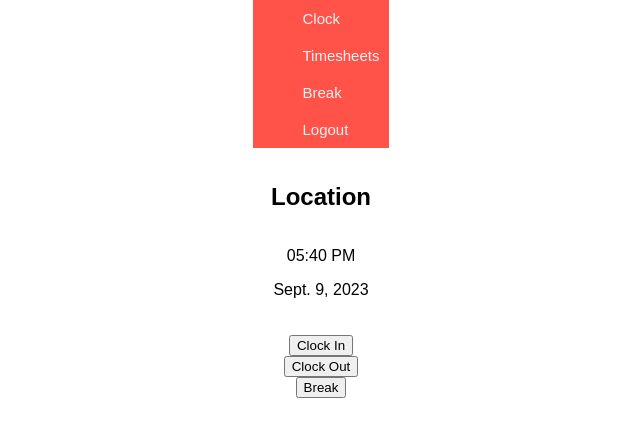
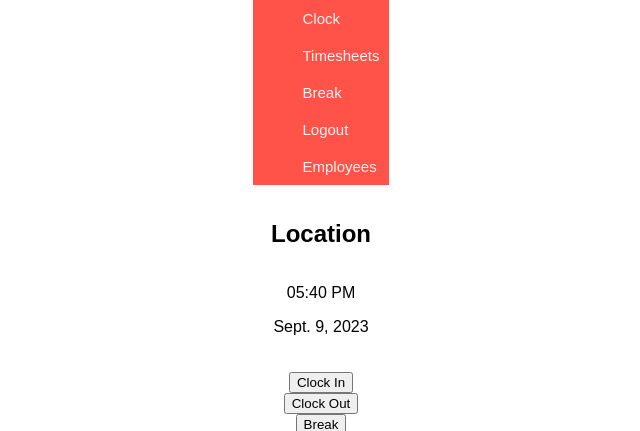
Before and after one commit to keeeeeyu/schedule, a Django app: page /home/ in a window 1280 px wide. Shown: the top 431 px of the page, without its empty margins (319-959 px from the left). Run offline with Django 4.2, Linux system fonts and the light colour scheme; the visitor is signed in with stand-in values (Sample User, id 1).

Commit message:
all employees appear on employees page for managers

```diff
--- /dev/null
+++ b/schedule_app/templates/all_employees.html
@@ -0,0 +1,6 @@
+
+<h1>All Employees</h1>
+
+{% for user in users %}
+            <li>{{ user.username}}</li>
+        {% endfor %}
--- a/schedule_app/templates/clock.html
+++ b/schedule_app/templates/clock.html
@@ -1,4 +1,3 @@
-{% load tz %}
 <div class="clock">
 <div>
     <h2>Location</h2>
--- a/schedule_app/templates/navbar.html
+++ b/schedule_app/templates/navbar.html
@@ -1,8 +1,13 @@
 <div class="navbar">
     <ul>
-        <li><a href="{% url 'home' %}">Clock</a></li>
+        <li><a href="{% url 'clock' %}">Clock</a></li>
         <li><a href="{% url 'timesheets' %}">Timesheets</a></li>
         <li><a href="{% url 'break_time' %}">Break</a></li>
         <li><a href="{% url 'logout' %}">Logout</a></li>
+
+        {% if user.is_staff %}
+        <li><a href="{% url 'all_employees' %}">Employees</a></li>
+        {% endif %}
+
     </ul>
 </div>
--- a/schedule_app/templates/registration/signup.html
+++ b/schedule_app/templates/registration/signup.html
@@ -66,4 +66,4 @@
 </form>
 {{form.errors}}
 <div>Already have an account? <a href="{% url 'login' %}">Sign In</a></div>
-{% comment %} {% endblock content %} {% endcomment %}
+{% endblock content %}
--- a/schedule_app/urls.py
+++ b/schedule_app/urls.py
@@ -10,5 +10,6 @@ urlpatterns = [
     path('clock_out/', views.clock_out, name='clock_out'),
     path('timesheets/', views.timesheets, name='timesheets'),
     path('break_time/', views.break_time, name='break_time'),
+    path('employees/', views.all_employees, name='all_employees'),
 
 ]
--- a/schedule_app/views.py
+++ b/schedule_app/views.py
@@ -170,3 +170,12 @@ def timesheets(request):
     }
 
     return render(request, 'account/timesheets.html', context)
+
+
+@login_required
+def all_employees(request):
+    users = User.objects.all().values()
+    context = {
+        'users': users
+    }
+    return render(request, 'all_employees.html', context)
```
